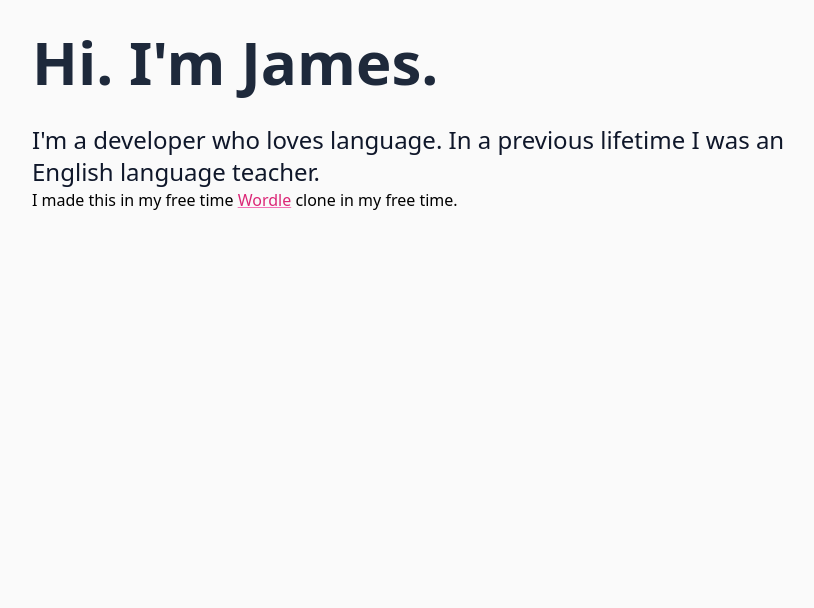
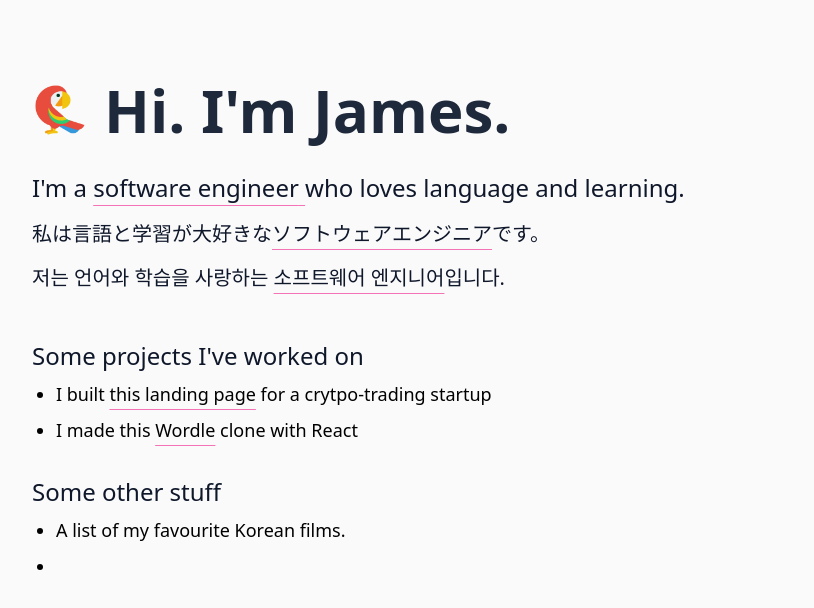
Before and after one commit to jjmountain/zoticfrontend, a React (Create React App) app: page / in a window 1280 px wide. Shown: the top 608 px of the page, without its empty margins (224-1038 px from the left). Built offline with nearby package versions, Linux system fonts and the light colour scheme; a web font is replaced by a local one.

Commit message:
added frontpage with profile info

```diff
--- a/src/App.js
+++ b/src/App.js
@@ -1,4 +1,4 @@
-import React, { useContext } from "react";
+import React from "react";
 import { Header } from "./components/Header";
 import { Outlet, Link } from "react-router-dom";
 import { motion } from "framer-motion";
@@ -8,21 +8,46 @@ export default function App() {
     <>
       <div className="h-screen max-w-3xl mx-auto">
         <Header />
-        <motion.span
-          animate={{ opacity: 1 }}
-          transition={{ delay: 4, duration: 1 }}
-          initial={{ opacity: 0 }}
-          className="text-2xl mt-8 text-slate-900	tracking-loose"
-        >
-          I'm a developer who loves language. In a previous lifetime I was an
-          English language teacher.
-        </motion.span>
+        <div className="text-2xl mt-8 text-slate-900	tracking-loose font-light">
+          I'm a{" "}
+          <a href="https://github.com/jjmountain" target="_blank">
+            software engineer{" "}
+          </a>
+          who loves language and learning.
+        </div>
+        <div className="text-xl mt-4 text-slate-900	tracking-loose font-light">
+          私は言語と学習が大好きな
+          <a href="https://github.com/jjmountain" target="_blank">
+            ソフトウェアエンジニア
+          </a>
+          です。
+        </div>
+        <div className="text-xl mt-4 text-slate-900	tracking-loose font-light">
+          저는 언어와 학습을 사랑하는{" "}
+          <a href="https://github.com/jjmountain" target="_blank">
+            소프트웨어 엔지니어
+          </a>
+          입니다.
+        </div>
 
-        <ul>
-          <li className="">
-            I made this in my free time <Link to="/word-me-up">Wordle</Link>{" "}
-            clone in my free time.
+        <h1 className="text-slate-900 mt-12">Some projects I've worked on</h1>
+        <ul className="list-disc pl-6">
+          <li className="text-lg my-2">
+            I built{" "}
+            <a href="https://www.finnly.io/" target="_blank">
+              this landing page
+            </a>{" "}
+            for a crytpo-trading startup
           </li>
+          <li className="text-lg">
+            I made this <Link to="/word-me-up">Wordle</Link> clone with React
+          </li>
+        </ul>
+
+        <h1 className="text-slate-900">Some other stuff</h1>
+        <ul className="list-disc pl-6">
+          <li className="text-lg my-2">A list of my favourite Korean films.</li>
+          <li className="text-lg"></li>
         </ul>
       </div>
     </>
--- a/src/components/Header.jsx
+++ b/src/components/Header.jsx
@@ -1,19 +1,19 @@
 import React from "react";
+import parrot from "../icons8-parrot-96.png";
+
 import { motion } from "framer-motion";
 import { Link } from "react-router-dom";
 
 export const Header = () => {
   return (
     <Link className="no-underline" to="/">
-      <motion.div
-        animate={{ opacity: 1 }}
-        transition={{ delay: 1, duration: 1 }}
-        initial={{ opacity: 0 }}
-        className=" sm:text-6xl text-5xl  mt-8 text-slate-800	font-semibold tracking-loose"
-      >
-        Hi. I'm James.
-      </motion.div>
-      <motion.div className="text-xs sm:text-sm uppercase text-center mb-8 text-gray-600	opacity-90 font-light"></motion.div>
+      <div className="flex items-center pt-20">
+        <img src={parrot} className="inline w-14" alt="parrot" />
+        <div className="ml-4 sm:text-6xl text-5xl text-slate-800 inline font-semibold tracking-loose">
+          Hi. I'm James.
+        </div>
+        <motion.div className="text-xs sm:text-sm uppercase text-center mb-8 text-gray-600	opacity-90 font-light"></motion.div>
+      </div>
     </Link>
   );
 };
--- a/src/index.css
+++ b/src/index.css
@@ -39,7 +39,11 @@
   }
 
   a {
-    @apply font-light text-pink-600 underline decoration-pink-400 hover:opacity-100;
+    @apply decoration-1 font-light underline decoration-pink-400 hover:opacity-100 underline-offset-8;
+  }
+
+  a:hover {
+    @apply decoration-1 text-red-400 font-light underline decoration-pink-400 hover:opacity-100 underline-offset-8;
   }
 
   figure {
```
Also changed, not shown: src/icons8-parrot-96.png (added), 1 other file (tests, documents, lock files or other folders).
